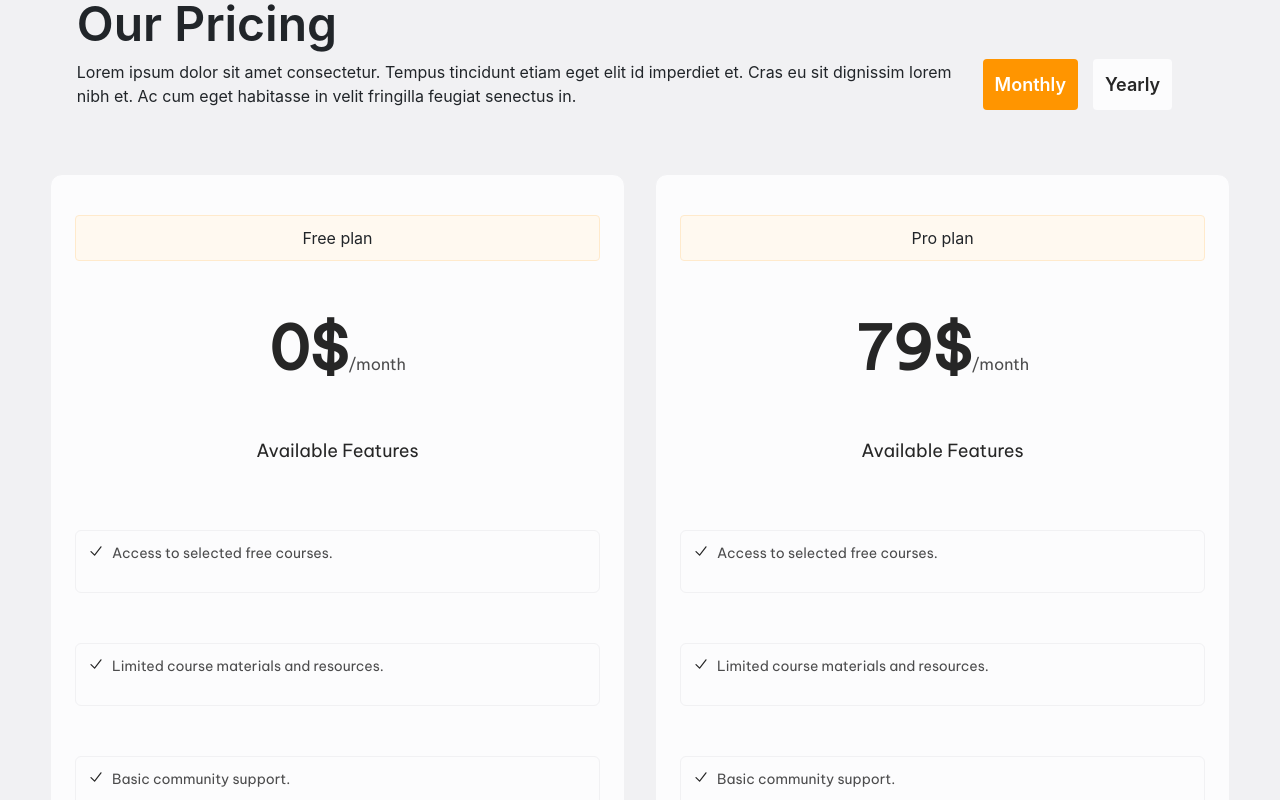
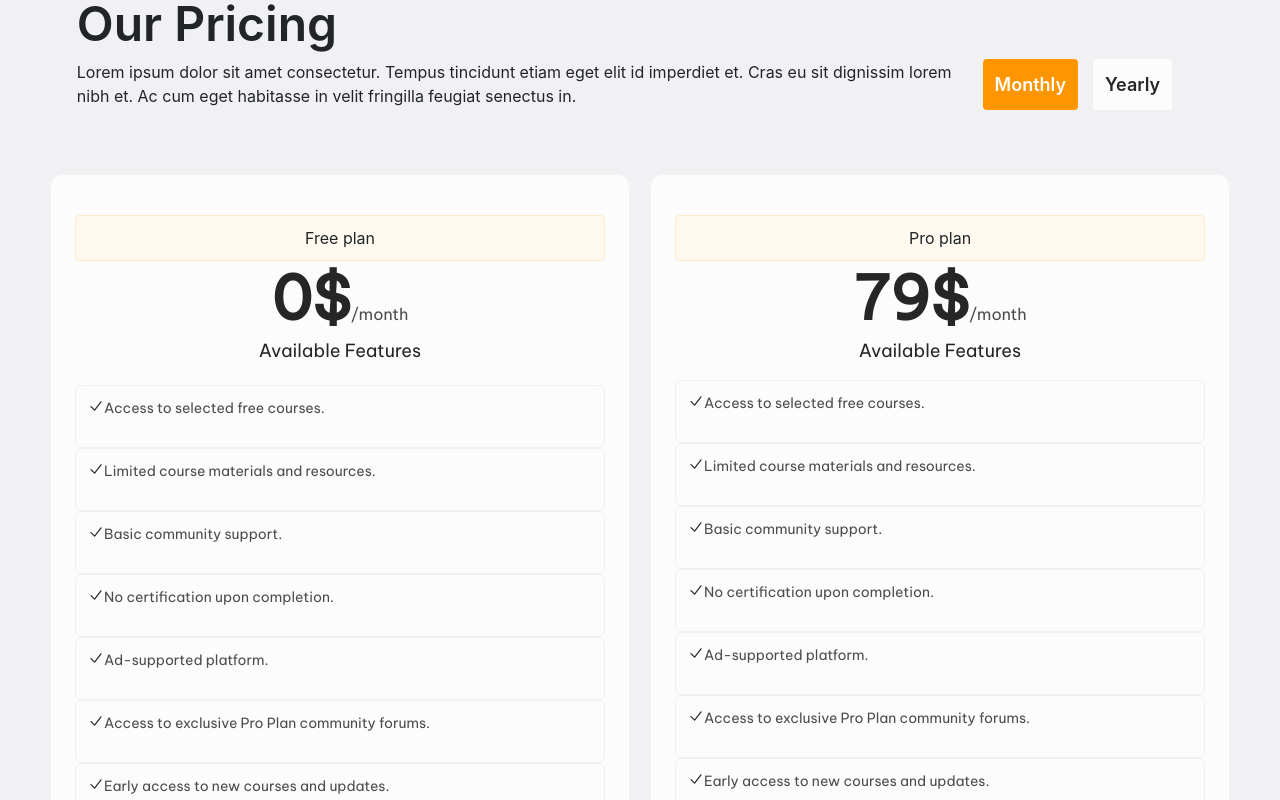
Before and after one commit to Myrzaim/31github, a React (Create React App) app: page / in a window 1280 px wide. Shown: the part 5120-5920 px from the top of the page. Built offline with nearby package versions, Linux system fonts and the light colour scheme; data requests are answered from the project's data file.

Commit message:
price cont

```diff
--- a/src/Components/HomePage/Homepage.css
+++ b/src/Components/HomePage/Homepage.css
@@ -117,7 +117,7 @@
     padding: 40px 24px 24px 24px;
     flex-direction: column;
     align-items: center;
-    gap: 50px;
+    /* gap: 50px; */
     flex: 1 0 0;
     border-radius: 12px;
     border: 1px solid var(--White-95, #F1F1F3);
@@ -127,7 +127,7 @@
     display: flex;
     padding: 50px;
     align-items: flex-start;
-    gap: 30px;
+    gap: 20px;
     align-self: stretch;
 }
 .price_title {
@@ -175,15 +175,15 @@
 .price_availability_item {
     display: flex;
 padding: 12px;
-align-items: center;
-gap: 8px;
+align-items: flex-start;
+/* gap: 8px; */
 align-self: stretch;
 border-radius: 6px;
 border: 1px solid var(--White-95, #F1F1F3);
 }
-.price_availability_item_svg {
+/* .price_availability_item_svg {
     margin-top: -21px;
-}
+} */
 .price_availability_item_text {
     color: var(--Grey-30, #4C4C4D);
 font-family: Be Vietnam Pro;
@@ -192,3 +192,6 @@
 font-weight: 400;
 line-height: 150%; /* 21px */
 }
+.price_div{
+    margin-top: 5px;
+}
--- a/src/Components/HomePage/Homepage.jsx
+++ b/src/Components/HomePage/Homepage.jsx
@@ -159,7 +159,7 @@
             <p className="price_item_time">/month</p>
           </div>
           <p className="price_availabilities">Available Features</p>
-          <div className="price_availability_item">
+          <div className="price_availability_item price_div">
             <svg
               className="price_availability_item_svg"
               xmlns="http://www.w3.org/2000/svg"
```
